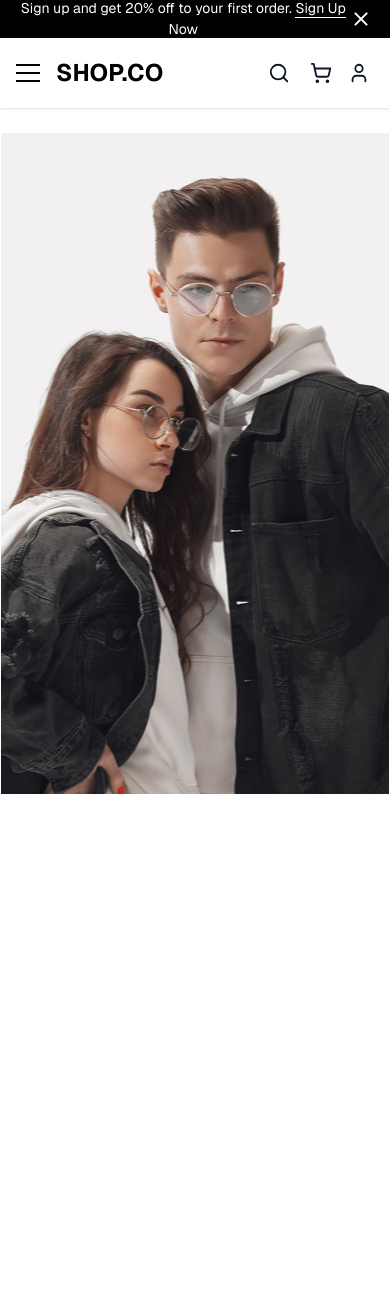
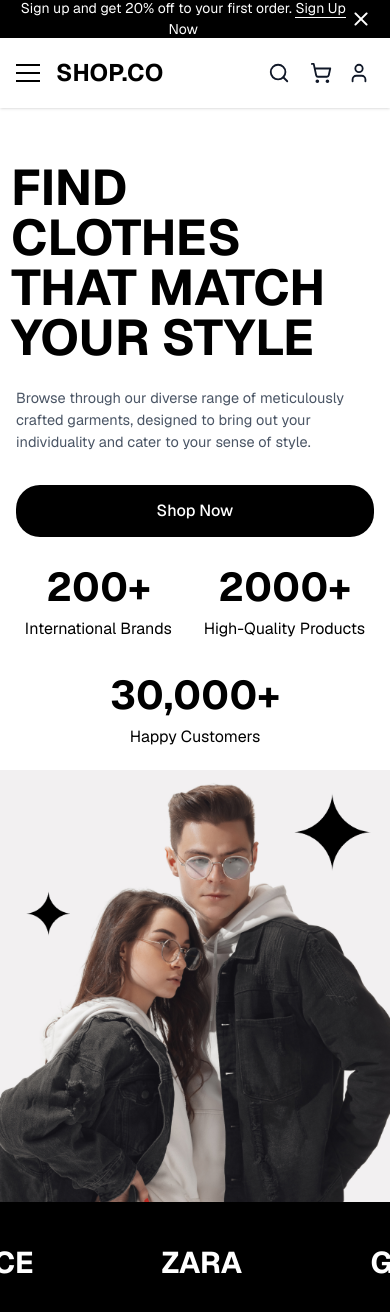
Before and after one commit to Lashagorakudashvili/clothes-shop, a Next.js app: page / in a window 390 px wide. Shown: the top 1312 px of the page. Before the commit the page ends 844 px from the top, so only its background shows below. Built offline with nearby package versions, Linux system fonts and the light colour scheme.

Commit message:
first section fully done(M and D)

```diff
--- a/src/app/page.tsx
+++ b/src/app/page.tsx
@@ -1,22 +1,69 @@
 'use client'
 
+import { useEffect, useRef } from "react";
 import Image from "next/image";
 import Link from 'next/link';
 import { usePathname } from 'next/navigation';
 
 export default function Home() {
+  const marqueeRef = useRef<HTMLDivElement>(null);
+
+  // List of brands to display in the marquee
+  const brands = [
+    "VERSACE", "ZARA", "GUCCI", "PRADA", "Calvin Klein"
+  ];
+
+  useEffect(() => {
+    if (!marqueeRef.current) return;
+
+    const marqueeContainer = marqueeRef.current;
+    const marqueeContent = marqueeContainer.querySelector('.marquee-content');
+    if (!marqueeContent) return;
+
+    // Clone the brand elements multiple times to ensure continuous infinite scrolling
+    for (let i = 0; i < 3; i++) {
+      const clone = marqueeContent.cloneNode(true);
+      marqueeContainer.appendChild(clone);
+    }
+
+    let animationId: number;
+    let position = 0;
+
+    const animate = () => {
+      position += 0.5; // Controls the speed
+
+      // Reset position seamlessly when needed to create infinite loop
+      const firstContentWidth = (marqueeContent as HTMLElement).offsetWidth;
+      if (position >= firstContentWidth) {
+        position = position - firstContentWidth;
+      }
+
+      marqueeContainer.style.transform = `translateX(-${position}px)`;
+      animationId = requestAnimationFrame(animate);
+    };
+
+    animate();
+
+    return () => {
+      if (animationId) {
+        cancelAnimationFrame(animationId);
+      }
+    };
+  }, []);
+
   return (
     <section className="font-sans">
-
-      <div className="border mt-[24px] bg-[url('/couple-crop.png')] bg-no-repeat bg-center mx-auto md:bg-right h-[663px] w-[100%] md:w-[90%]">
-
+      <div className="flex flex-col">
+        {/* Main content section */}
+        <div className="border mt-[24px] md:bg-[url('/couple-crop.png')] bg-no-repeat bg-center mx-auto md:bg-right md:h-[663px] w-[100%] md:w-[90%]">
+          {/* desktop stars */}
           <div>
             <Image
               src="/star.png"
               alt="big star"
               width={104}
               height={104}
-            className="hidden md:block  absolute top-[195px] right-[110px]"
+              className="hidden md:block absolute top-[195px] right-[110px]"
             />
 
             <Image
@@ -27,11 +74,13 @@ export default function Home() {
               className="absolute top-[430px] sm:hidden 2xl:block right-[660px]"
             />
           </div>
+          {/* desktop stars */}
 
+          {/* desktop models banner info */}
           <div className="hidden md:block px-[15px] mt-[95px]">
             <h1 className="font-bold text-[64px] leading-[64px] text-black">
               FIND CLOTHES<br />
-            THAT MATCHES<br />
+              THAT MATCH<br />
               YOUR STYLE
             </h1>
 
@@ -39,13 +88,113 @@ export default function Home() {
               Browse through our diverse range of meticulously crafted garments, designed to bring out your individuality and cater to your sense of style.
             </p>
           </div>
+          {/* desktop models banner info */}
 
-        <button className="hidden md:block bg-black rounded-3xl mt-[32px] ml-[15px] hover:cursor-pointer text-center w-[210px] h-[52px]">Shop Now</button>
+          {/* Mobile content */}
+          <div>
+            <div className="md:hidden mx-auto flex items-center justify-center">
+              <div className="pl-[10px] pr-[30px] mt-[30px]">
+                <h1 className="font-bold text-[50px] leading-[50px] text-black">
+                  FIND CLOTHES<br />
+                  THAT MATCH<br />
+                  YOUR STYLE
+                </h1>
 
+                <p className="ml-[5px] mt-6 max-w-[530px] text-[14.5px] leading-[22px] text-gray-600 font-normal">
+                  Browse through our diverse range of meticulously crafted garments, designed to bring out your individuality and cater to your sense of style.
+                </p>
+              </div>
+            </div>
+          </div>
+          {/* Mobile content */}
 
+          {/* Button container - centered on mobile, left aligned on desktop */}
+          <div className="flex justify-center md:justify-start">
+            <button className="bg-black rounded-3xl mt-[32px] md:ml-[15px] hover:cursor-pointer text-center w-[358px] md:w-[210px] h-[52px]">
+              <span className="text-white font-medium">Shop Now</span>
+            </button>
+          </div>
+          {/* Button container - centered on mobile, left aligned on desktop */}
 
+          {/* Statistics - desktop view */}
+          <div className="hidden md:flex text-black mt-[48px] ml-[20px] justify-between max-w-[596px]">
+            <div>
+              <span className="block font-bold text-[40px]">200+</span>
+              <span>International Brands</span>
             </div>
+            <div>
+              <span className="block font-bold text-[40px]">2000+</span>
+              <span>High-Quality Products</span>
+            </div>
+            <div>
+              <span className="block font-bold text-[40px]">30,000+</span>
+              <span>Happy Customers</span>
+            </div>
+          </div>
+          {/* Statistics - desktop view */}
 
+          {/* Statistics - mobile view (2 on top, 1 centered below) */}
+          <div className="md:hidden text-black mt-[20px] px-4">
+            {/* Top row with two items */}
+            <div className="flex justify-center gap-8 mb-6">
+              <div className="text-center">
+                <span className="block font-bold text-[40px]">200+</span>
+                <span>International Brands</span>
+              </div>
+              <div className="text-center">
+                <span className="block font-bold text-[40px]">2000+</span>
+                <span>High-Quality Products</span>
+              </div>
+            </div>
+            {/* Bottom row with single centered item */}
+            <div className="flex justify-center">
+              <div className="text-center">
+                <span className="block font-bold text-[40px]">30,000+</span>
+                <span>Happy Customers</span>
+              </div>
+            </div>
+          </div>
+          {/* Statistics - mobile view (2 on top, 1 centered below) */}
+        </div>
+        {/* main content section */}
+
+        {/* Mobile couple with stars - outside the previous container to avoid margin issues */}
+        <div className="block md:hidden w-full">
+          <Image
+            src="/couple-stars.png"
+            alt="couple stars"
+            width={1920}
+            height={1080}
+            className="mt-[20px] w-full h-auto align-bottom"
+            style={{ display: 'block', verticalAlign: 'bottom', marginBottom: '0', fontSize: '0', lineHeight: '0' }}
+          />
+        </div>
+        {/* Mobile couple with stars - outside the previous container to avoid margin issues */}
+
+        {/* Brand scrolling bar - directly after the mobile image */}
+        <div className="-mt-[1px] w-full bg-black h-[122px] overflow-hidden relative">
+          <div
+            ref={marqueeRef}
+            className="flex whitespace-nowrap absolute h-full"
+          >
+            <div className="marquee-content flex items-center h-full">
+              {brands.map((brand, index) => (
+                <div
+                  key={index}
+                  className="mx-16 text-white text-3xl font-bold flex items-center justify-center h-full"
+                >
+                  {brand === "Calvin Klein" ? (
+                    <span className="font-normal">{brand}</span>
+                  ) : (
+                    <span>{brand}</span>
+                  )}
+                </div>
+              ))}
+            </div>
+          </div>
+        </div>
+        {/* Brand scrolling bar - directly after the mobile image */}
+      </div>
     </section>
   );
 }
```
Also changed, not shown: public/couple-stars.png (added). Lines whose indentation alone changed are shown as unchanged.
